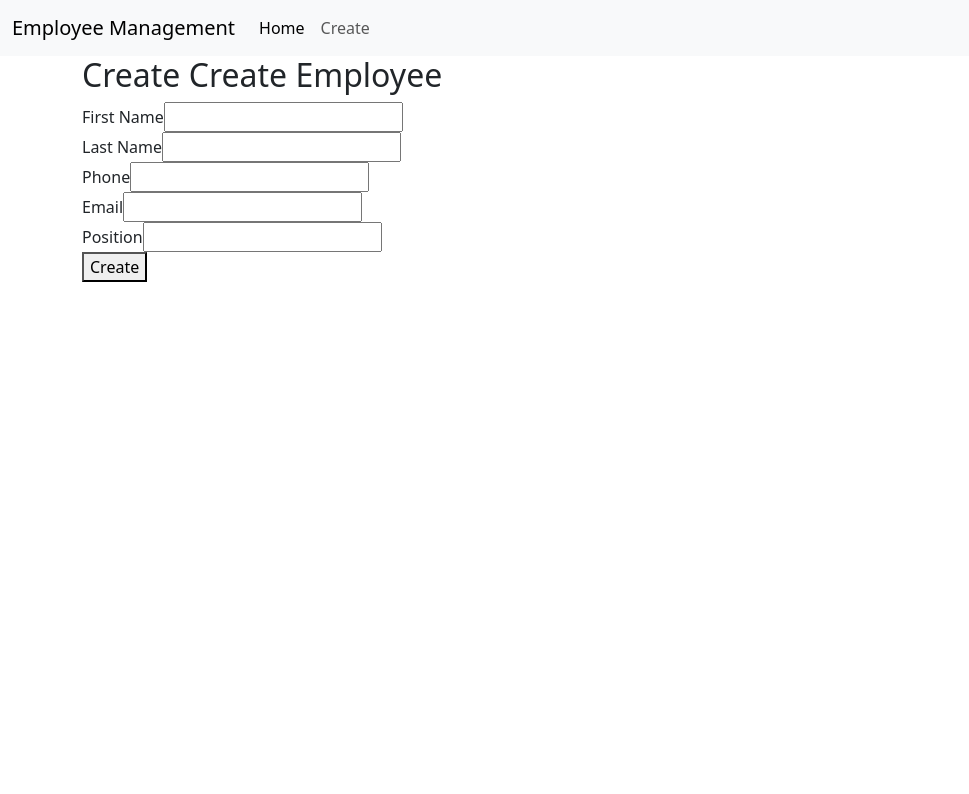
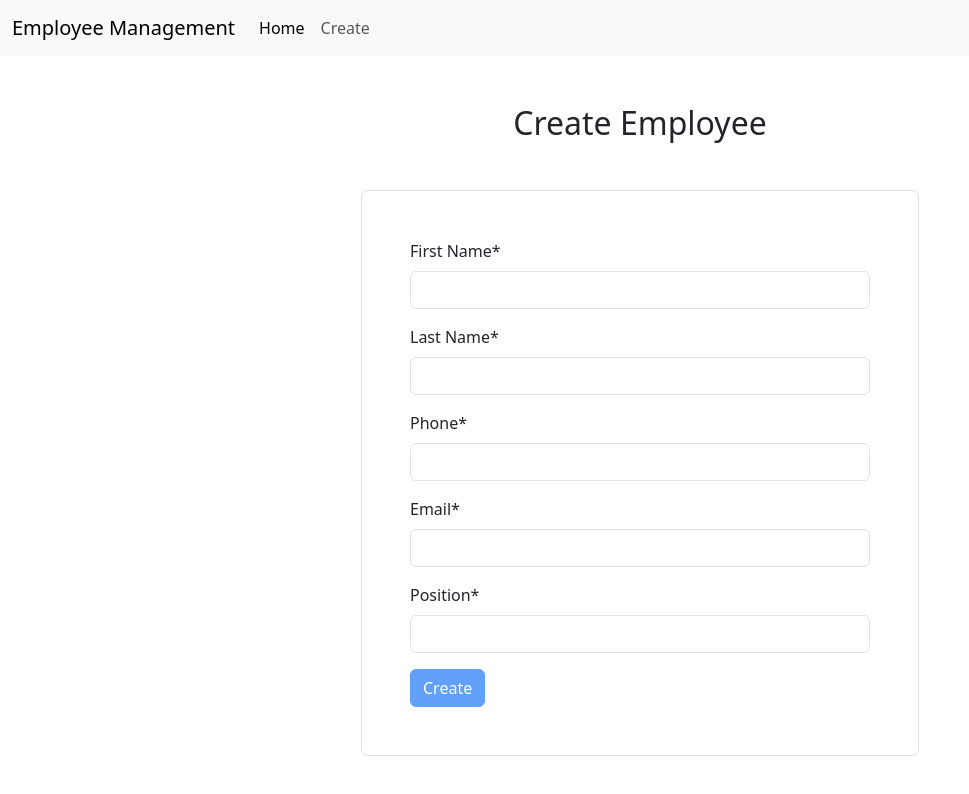
Before and after one commit to pedrohgarbim/Employee-Management-System-ANGULAR, an Angular app: page /create in a window 1280 px wide. Shown: the top 794 px of the page, without its empty margins (0-969 px from the left). Built offline with nearby package versions, Linux system fonts and the light colour scheme.

Commit message:
Styling form

```diff
--- a/src/app/employee-form/employee-form.component.html
+++ b/src/app/employee-form/employee-form.component.html
@@ -1,35 +1,65 @@
-<h2>{{isEditing? 'Edit' : 'Create'}} Create Employee</h2>
+<h2 class="text-center my-5">{{isEditing? 'Edit' : 'Create'}} Employee</h2>
 
-<div *ngIf="errorMessage !='' ">
+<div class="text-danger text-center" *ngIf="errorMessage != ''">
   {{errorMessage}}
 </div>
 
-<form (ngSubmit)="onSubmit()">
+<form *ngIf="errorMessage === ''" (ngSubmit)="onSubmit()" #employeeForm="ngForm"
+  class="border rounded p-5 w-50 mb-5 mx-auto">
 
-  <div>
-    <label>First Name</label>
-    <input type="text" name="firstName" [(ngModel)]="employee.firstName" />
+  <div class="mb-3">
+    <label class="form-label">First Name*</label>
+    <input required #firstName="ngModel" class="form-control" type="text" name="firstName"
+      [(ngModel)]="employee.firstName" />
+
+    <div *ngIf="firstName.invalid && (firstName.touched || firstName.dirty)">
+      <div class="text-danger" *ngIf="firstName.errors?.['required']">First Name is required.</div>
+    </div>
+
   </div>
 
-  <div>
-    <label>Last Name</label>
-    <input type="text" name="lastName" [(ngModel)]="employee.lastName" />
+  <div class="mb-3">
+    <label class="form-label">Last Name*</label>
+    <input required #lastName="ngModel" class="form-control" type="text" name="lastName"
+      [(ngModel)]="employee.lastName" />
+
+    <div *ngIf="lastName.invalid && (lastName.touched || lastName.dirty)">
+      <div class="text-danger" *ngIf="lastName.errors?.['required']">Last Name is required.</div>
+    </div>
+
   </div>
 
-  <div>
-    <label>Phone</label>
-    <input type="phone" name="phone" [(ngModel)]="employee.phone" />
+  <div class="mb-3">
+    <label class="form-label">Phone*</label>
+    <input required #phone="ngModel" class="form-control" type="phone" name="phone" [(ngModel)]="employee.phone" />
+
+    <div *ngIf="phone.invalid && (phone.touched || phone.dirty)">
+      <div class="text-danger" *ngIf="phone.errors?.['required']">Phone is required.</div>
+    </div>
+
   </div>
 
-  <div>
-    <label>Email</label>
-    <input type="email" name="email" [(ngModel)]="employee.email" />
+  <div class="mb-3">
+    <label class="form-label">Email*</label>
+    <input required email #email="ngModel" class="form-control" type="email" name="email"
+      [(ngModel)]="employee.email" />
+
+    <div *ngIf="email.invalid && (email.touched || email.dirty)">
+      <div class="text-danger" *ngIf="email.errors?.['required']">Email is required.</div>
+      <div class="text-danger" *ngIf="email.errors?.['email']">Email is invalid.</div>
+    </div>
   </div>
 
-  <div>
-    <label>Position</label>
-    <input type="text" name="position" [(ngModel)]="employee.position" />
+  <div class="mb-3">
+    <label class="form-label">Position*</label>
+    <input required #position="ngModel" class="form-control" type="text" name="position"
+      [(ngModel)]="employee.position" />
+
+    <div *ngIf="position.invalid && (position.touched || position.dirty)">
+      <div class="text-danger" *ngIf="position.errors?.['required']">Position is required.</div>
+    </div>
   </div>
 
-  <button type="submit">{{isEditing? 'Edit' : 'Create'}}</button>
+  <button class="btn btn-primary" type="submit" [disabled]="employeeForm.invalid">{{isEditing? 'Edit' :
+    'Create'}}</button>
 </form>
```
